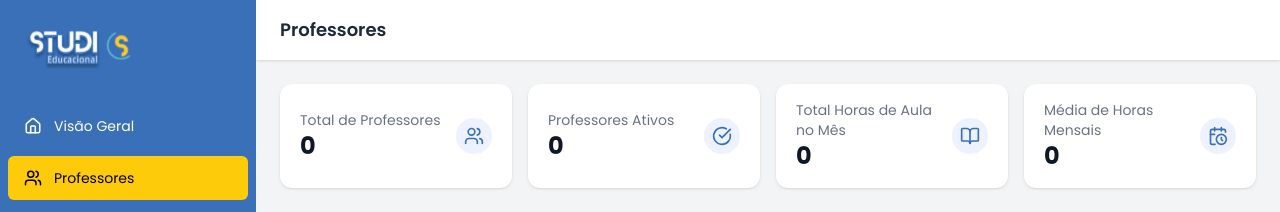
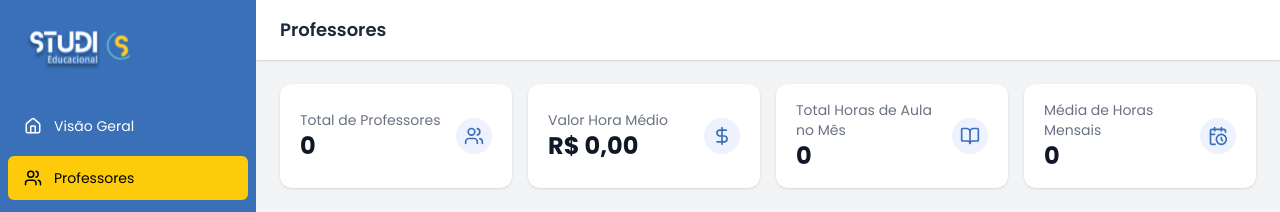
Before and after one commit to Studi-Grupo3/Front-End, a React (Vite) app: page /dashboard/professores in a window 1280 px wide. Shown: the top 212 px of the page. Built offline with nearby package versions, Linux system fonts and the light colour scheme; no server answers; sample sign-in values are in the browser's storage.

Commit message:
fix: dashboard teacher card information

```diff
--- a/src/pages/dashboard-admin/Professores.jsx
+++ b/src/pages/dashboard-admin/Professores.jsx
@@ -6,7 +6,7 @@ import { MobileHeader } from '../../components/dashboard-admin/mobile/MobileHead
 import { StatCard } from '../../components/dashboard-admin/StatCard';
 import { ChartSection } from '../../components/dashboard-admin/ChartSection';
 import { TableSection } from '../../components/dashboard-admin/TableSection';
-import { Users, CheckCircle, BookOpen, CalendarClock } from 'lucide-react';
+import { Users, CheckCircle, BookOpen, CalendarClock, DollarSign } from 'lucide-react';
 import { teacherDashService } from '../../services/dashboard/teacherDashService';
 import { SubjectBadge } from '../../components/dashboard-admin/SubjectBadge';
 
@@ -50,7 +50,11 @@ export function Professores() {
         <main className="p-6 space-y-8">
           <section className="grid grid-cols-1 sm:grid-cols-2 lg:grid-cols-4 gap-4">
             <StatCard title={stats.totalTeachers} subtitle="Total de Professores" icon={<Users className="w-5 h-5 text-[#3970B7]" />} />
-            <StatCard title={stats.activeTeachers} subtitle="Professores Ativos" icon={<CheckCircle className="w-5 h-5 text-[#3970B7]" />} />
+            <StatCard
+              title={stats.averageHourlyRate.toLocaleString('pt-BR', { style: 'currency', currency: 'BRL' })}
+              subtitle="Valor Hora Médio"
+              icon={<DollarSign className="w-5 h-5 text-[#3970B7]" />}
+            />
             <StatCard title={stats.totalHoursWorked} subtitle="Total Horas de Aula no Mês" icon={<BookOpen className="w-5 h-5 text-[#3970B7]" />} />
             <StatCard
               title={Number(stats.averageMonthlyHours).toFixed(0)}
```
